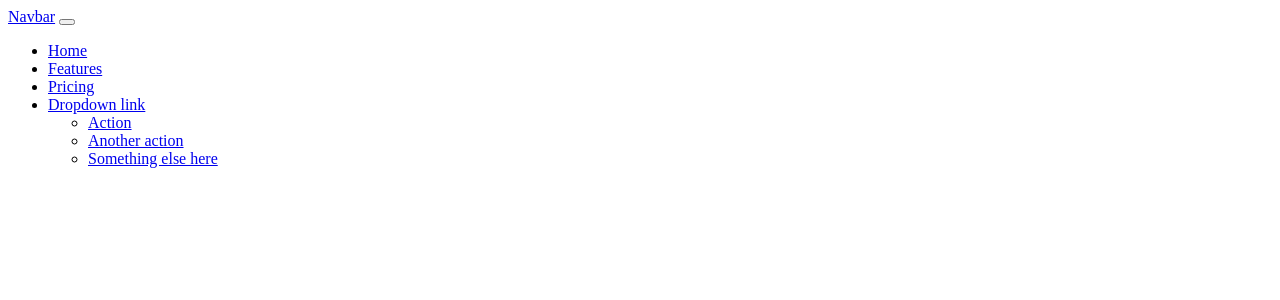
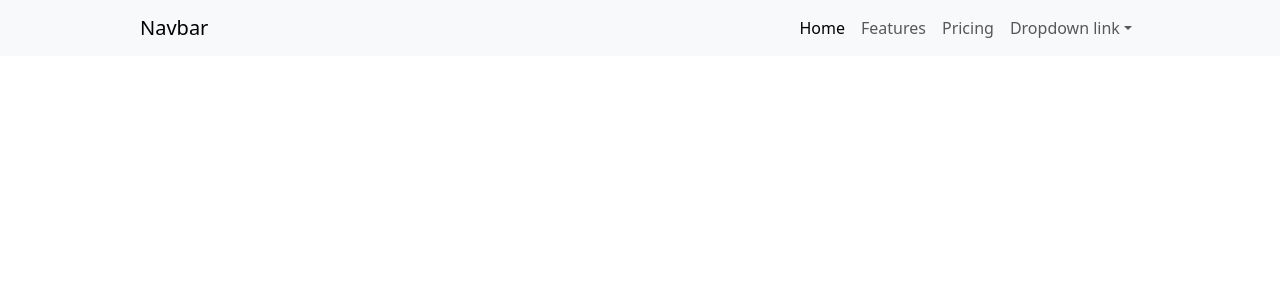
Before and after one commit to ivancekikj/PizzaPath-CustomerApp, a SvelteKit app: page / in a window 1280 px wide. Shown: the top 300 px of the page. Built offline with nearby package versions, Linux system fonts and the light colour scheme.

Commit message:
Update bootstrap dependency

```diff
--- a/package.json
+++ b/package.json
@@ -27,7 +27,6 @@
 		"svelte-check": "^4.0.0",
 		"typescript": "^5.0.0",
 		"typescript-eslint": "^8.0.0",
-		"vite": "^5.4.11",
-		"bootstrap": "^5.3.3"
+		"vite": "^5.4.11"
 	}
 }
--- a/src/app.html
+++ b/src/app.html
@@ -3,9 +3,11 @@
 	<head>
 		<meta charset="utf-8" />
 		<meta name="viewport" content="width=device-width, initial-scale=1" />
+		<link href="https://cdn.jsdelivr.net/npm/bootstrap@5.3.3/dist/css/bootstrap.min.css" rel="stylesheet" integrity="sha384-QWTKZyjpPEjISv5WaRU9OFeRpok6YctnYmDr5pNlyT2bRjXh0JMhjY6hW+ALEwIH" crossorigin="anonymous">
 		%sveltekit.head%
 	</head>
 	<body data-sveltekit-preload-data="hover">
 		%sveltekit.body%
+		<script src="https://cdn.jsdelivr.net/npm/bootstrap@5.3.3/dist/js/bootstrap.bundle.min.js" integrity="sha384-YvpcrYf0tY3lHB60NNkmXc5s9fDVZLESaAA55NDzOxhy9GkcIdslK1eN7N6jIeHz" crossorigin="anonymous"></script>
 	</body>
 </html>
--- a/src/hooks.client.ts
+++ /dev/null
@@ -1,2 +0,0 @@
-import 'bootstrap/dist/css/bootstrap.min.css';
-import 'bootstrap/dist/js/bootstrap.bundle.min.js';
```
Also changed, not shown: 1 other file (tests, documents, lock files or other folders).
